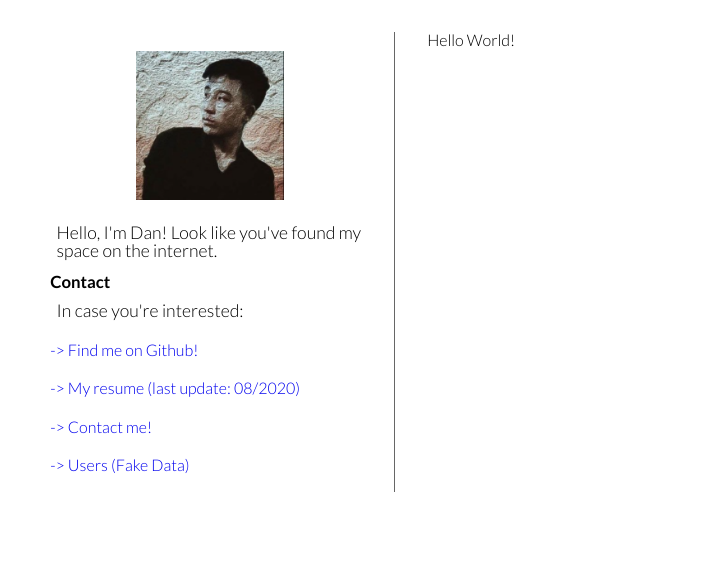
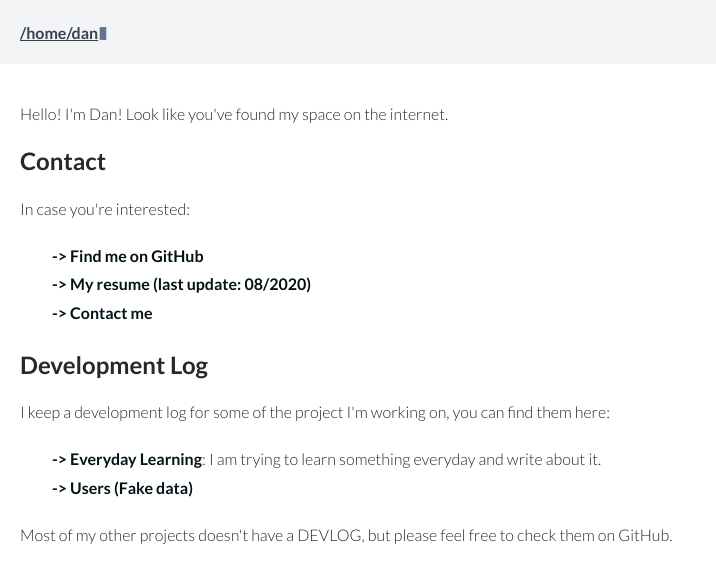
Before and after one commit to LeNgocDan/js-starter-kit, a website built with webpack: page src/index.html in a window 1280 px wide. Shown: the whole page, without its empty margins (0-716 px from the left). Built offline with nearby package versions, Linux system fonts and the light colour scheme; files whose address does not match are found by name.

Commit message:
update ui

```diff
--- a/buildScripts/srcServer.js
+++ b/buildScripts/srcServer.js
@@ -18,11 +18,6 @@ app.get('/', function (_req, res) {
   res.sendFile(path.join(__dirname, '../src/index.html'));
 });
 
-app.get('/users', function (_req, res) {
-  res.sendFile(path.join(__dirname, '../src/pages/users.html'));
-});
-
-
 app.listen(port, function (err) {
   if (err) {
     console(err);
--- a/package.json
+++ b/package.json
@@ -43,10 +43,12 @@
     "localtunnel": "2.0.1",
     "mini-css-extract-plugin": "^1.3.9",
     "mocha": "8.3.0",
+    "node-sass": "^7.0.1",
     "npm-run-all": "4.1.5",
     "numeral": "2.0.6",
     "open": "7.4.2",
     "rimraf": "3.0.2",
+    "sass-loader": "^12.6.0",
     "style-loader": "2.0.0",
     "surge": "0.21.7",
     "webpack": "5.24.2",
--- a/src/index.html
+++ b/src/index.html
@@ -16,34 +16,32 @@
 </head>
 
 <body>
-  <div class="wrapper">
-    <aside class="'aside">
-      <figure>
-        <img id="avatar" width="100" src="/assets/images/avatar.png" alt="avatar" />
-      </figure>
-      <p>Hello, I'm Dan! Look like you've found my space on the internet.</p>
+  <div id="wrapper">
+    <div class="header">
+      <div class="container-center center-horizontal text-slate-500 font-bold">
+        <a class="font-bold text-gray-700" href="/">/home/dan</a>
+        <span class="text-slate-500 inline-block animate-blink">▮</span>
+      </div>
+    </div>
+
+    <main class="container-center github-theme no-list my-10 min-h-full flex-1">
+      <p>Hello! I&#x27;m Dan! Look like you&#x27;ve found my space on the internet.</p>
       <h2>Contact</h2>
-      <p>In case you're interested:</p>
+      <p>In case you&#x27;re interested:</p>
       <ul>
-        <li>
-          <a href="https://github.com/ngcdan"> -&gt; Find me on Github!</a>
-        </li>
-        <li>
-          <a href="https://github.com/ngcdan"> -&gt; My resume (last update: 08/2020)</a>
-        </li>
-        <li>
-          <a href="mailto:linuss1908@gmail.com"> -&gt; Contact me!</a>
-        </li>
-        <li>
-          <a id="loadUsers" href="users"> -&gt; Users (Fake Data)</a>
-        </li>
+        <li><a href="https://github.com/ngcdan">-&gt; Find me on GitHub</a></li>
+        <li><a href="https://github.com/ngcdan">-&gt; My resume (last update: 08/2020)</a></li>
+        <li><a href="mailto:linuss1908@gmail.com">-&gt; Contact me</a></li>
       </ul>
-    </aside>
-    <main class="main">
-      <h3>Hello World!</h3>
-      <div id="content">
-
-      </div>
+      <h2>Development Log</h2>
+      <p>I keep a development log for some of the project I&#x27;m working on, you can find them here:</p>
+      <ul>
+        <li><a class="font-bold" href="/everyday">-&gt; Everyday Learning</a>: <i>I am trying to learn something
+            everyday and write about it.</i></li>
+        <li><a id="loadUsers" class="font-bold" href="#">-&gt; Users (Fake data)</a> </li>
+        <div id="content"></div>
+      </ul>
+      <p>Most of my other projects doesn&#x27;t have a DEVLOG, but please feel free to check them on GitHub.</p>
     </main>
   </div>
 </body>
--- a/src/index.js
+++ b/src/index.js
@@ -1,4 +1,4 @@
-import './index.css'
+import './scss/index.scss';
 import { getUsers, deleteUser } from './api/userApi';
 import avatar from './assets/avatar.png';
 
--- /dev/null
+++ b/src/scss/_large.scss
@@ -0,0 +1,19 @@
+div.wrapper {
+  width: 100%;
+box-shadow: 0 0 10px #000000;
+background-color: #fff;
+display: flex;
+flex-direction: column;
+}
+
+main {
+      width: 680px;
+    padding-left: 0;
+    padding-right: 0;
+        margin-left: auto;
+    margin-right: auto;
+    flex: 1 1 0%;
+    min-height: 100%;
+        margin-top: 2.5rem;
+    margin-bottom: 2.5rem;
+}
--- /dev/null
+++ b/src/scss/_reset.scss
@@ -0,0 +1,48 @@
+/* http://meyerweb.com/eric/tools/css/reset/
+   v2.0 | 20110126
+   License: none (public domain)
+*/
+
+html, body, div, span, applet, object, iframe,
+h1, h2, h3, h4, h5, h6, p, blockquote, pre,
+a, abbr, acronym, address, big, cite, code,
+del, dfn, em, img, ins, kbd, q, s, samp,
+small, strike, strong, sub, sup, tt, var,
+b, u, i, center,
+dl, dt, dd, ol, ul, li,
+fieldset, form, label, legend,
+table, caption, tbody, tfoot, thead, tr, th, td,
+article, aside, canvas, details, embed,
+figure, figcaption, footer, header, hgroup,
+menu, nav, output, ruby, section, summary,
+time, mark, audio, video {
+	margin: 0;
+	padding: 0;
+	border: 0;
+	font-size: 100%;
+	font: inherit;
+	vertical-align: baseline;
+}
+/* HTML5 display-role reset for older browsers */
+article, aside, details, figcaption, figure,
+footer, header, hgroup, menu, nav, section {
+	display: block;
+}
+body {
+	line-height: 1;
+}
+ol, ul {
+	list-style: none;
+}
+blockquote, q {
+	quotes: none;
+}
+blockquote:before, blockquote:after,
+q:before, q:after {
+	content: '';
+	content: none;
+}
+table {
+	border-collapse: collapse;
+	border-spacing: 0;
+}
--- /dev/null
+++ b/src/scss/_small-default.scss
@@ -0,0 +1,125 @@
+/* Prevent adjustments of font size after orientation changes in IE on Windows Phone and in iOS.  */
+html {-webkit-text-size-adjust: 100%; -ms-text-size-adjust: 100%;}
+
+/*  apply a natural box layout model to all elements  */
+* { -moz-box-sizing: border-box; -webkit-box-sizing: border-box; box-sizing: border-box; }
+
+body {
+  font-family: $primaryFont;
+  font-weight: $normalWeight;
+  font-size: 16px;
+  height: 100vh;
+  width: 100vw;
+  line-height: inherit;
+}
+
+div.wrapper {
+  display: flex;
+  flex-direction: column;
+}
+
+div.header {
+  background-color: rgba(243, 244, 246, 1);
+  display: flex;
+  justify-content:center;
+  align-items: center;
+  height: 4rem;
+}
+
+.container-center {
+margin-left: auto;
+margin-right: auto;
+width: 100vw;
+padding-left: 1.25rem;
+padding-right: 1.25rem;
+}
+
+.text-slate-500 {
+  color: rgb(100, 116, 139);
+}
+
+.font-bold {
+  font-weight: 700;
+}
+
+.center-horizontal {
+  display: flex;
+  align-items: center;
+}
+
+.text-gray-700 {
+color: rgb(55, 65, 81);
+}
+
+.text-slate-500 {
+  color: rgb(100, 116, 139);
+}
+
+.animate-blink {
+  -webkit-animation: blink 1s infinite;
+animation: blink 1s infinite;
+}
+
+.inline-block {
+display: inline-block;
+}
+
+main {
+  color: #24292e;
+  word-wrap: break-word;
+  margin-left: auto;
+  margin-right: auto;
+  width: 100vw;
+  padding-left: 1.25rem;
+  padding-right: 1.25rem;
+  flex: 1 1 0%;
+   min-height: 100%;
+    margin-top: 2.5rem;
+    margin-bottom: 2.5rem;
+
+h2 {
+  font-size: 1.5rem;
+  margin-top: 1.4rem;
+  margin-bottom: 1.4rem;
+  font-weight: 600;
+line-height: 1.25;
+}
+
+p {
+margin-bottom: 1.45rem;
+margin-top: 0 !important;
+}
+
+  ul {
+padding-left: 2rem;
+margin-bottom: 1.45rem;
+list-style: none;
+  }
+
+
+
+ul li a {
+    text-decoration: none;
+    color: #021216;
+    padding: 0.3rem 0;
+    display: inline-block;
+    font-weight: bold;
+}
+}
+
+.flex {
+  display: flex;
+}
+
+.flex-1 {
+    flex: 1 1 0%;
+}
+
+.text-sm {
+font-size: .875rem;
+    line-height: 1.25rem;
+}
+
+.bg-gray-100 {
+    background-color: rgb(243 ,244, 246);
+}
--- /dev/null
+++ b/src/scss/_variables.scss
@@ -0,0 +1,10 @@
+$primaryColor: #424e64;
+$secondaryColor: #bbc2ca;
+$fontColor: #35373a;
+
+$primaryFont:'Lato', sans-serif;
+$normalWeight: 300;
+$boldWeight: 700;
+
+$gutter: 2%;
+$gutterdb: (2 * $gutter);
--- /dev/null
+++ b/src/scss/index.scss
@@ -0,0 +1,7 @@
+@import 'reset';
+@import 'variables';
+@import 'small-default';
+
+@media screen and (min-width: 1140px) {
+ @import 'large';
+}
--- a/webpack.config.dev.js
+++ b/webpack.config.dev.js
@@ -26,7 +26,7 @@ export default {
   module: {
     rules: [
       { test: /\.js$/, exclude: /node_modules/, use: ["babel-loader"] },
-      { test: /\.css$/, use: [MiniCssExtractPlugin.loader, "css-loader"] },
+      { test: /\.(s(c|a)ss)$/, use: ["style-loader", "css-loader", "sass-loader"] },
       {
         test: /\.(png|jpe?g|gif)$/i,
         use: [
```
Also changed, not shown: src/api/db.json (+1 -1 lines), src/index.css (deleted).
